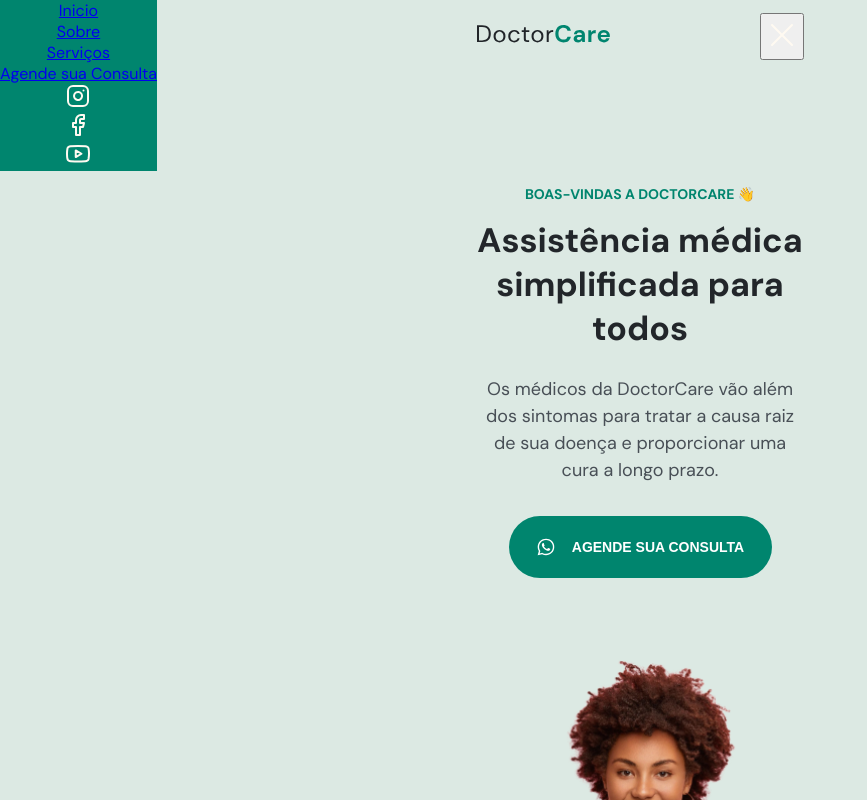
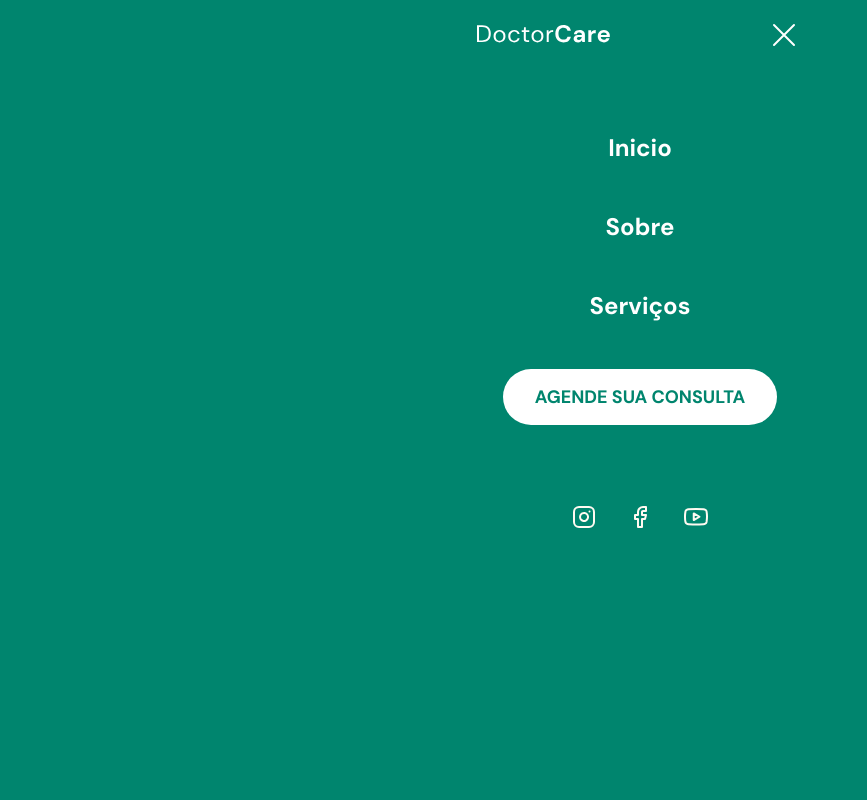
Before and after one commit to Dodspinello/doctorcare, a plain HTML site: page index.html in a window 1280 px wide. Both pictures are taken after a click on the button "Abrir Menu". Shown: the top 800 px of the page, without its empty margins (0-867 px from the left). Drawn offline with Linux system fonts and the light colour scheme.

Commit message:
acessibilidade button + js + css

```diff
--- a/index.html
+++ b/index.html
@@ -12,7 +12,7 @@
       rel="stylesheet"
     />
   </head>
-  <body onscroll="onScroll()" class="menu-expanded">
+  <body onscroll="onScroll()" class="">
     <nav id="navegac" class="">
       <div class="wrapper">
         <a class="logo" href="#">
@@ -77,7 +77,7 @@
 
           <ul class="social-links">
             <li>
-              <a href="https://instagram.com/"
+              <a target="_blank" href="https://instagram.com/"
                 ><svg
                   width="24"
                   height="24"
@@ -110,7 +110,7 @@
               </a>
             </li>
             <li>
-              <a href="https://facebook.com/"
+              <a target="_blank" href="https://facebook.com/"
                 ><svg
                   width="24"
                   height="24"
@@ -129,7 +129,7 @@
               </a>
             </li>
             <li>
-              <a href="https://youtube.com/"
+              <a target="_blank" href="https://youtube.com/"
                 ><svg
                   width="24"
                   height="24"
@@ -156,7 +156,12 @@
             </li>
           </ul>
         </div>
-        <button class="open-menu">
+        <button
+          aria-expanded="false"
+          aria-label="Abrir Menu"
+          onclick="openMenu()"
+          class="open-menu"
+        >
           <svg
             width="40"
             height="40"
@@ -187,7 +192,12 @@
             />
           </svg>
         </button>
-        <button class="close-menu">
+        <button
+          aria-expanded="true"
+          aria-label="Fechar menu"
+          onclick="closeMenu()"
+          class="close-menu"
+        >
           <svg
             width="40"
             height="40"
--- a/main.js
+++ b/main.js
@@ -5,3 +5,11 @@ function onScroll() {
     navegac.classList.remove('scroll')
   }
 }
+
+function openMenu() {
+  document.body.classList.add('menu-expanded')
+}
+
+function closeMenu() {
+  document.body.classList.remove('menu-expanded')
+}
--- a/style.css
+++ b/style.css
@@ -29,6 +29,8 @@ body {
   font-size: 1.6rem;
 
   text-align: center;
+
+  overflow: overlay;
 }
 
 .wrapper {
@@ -171,11 +173,24 @@ nav.scroll svg:nth-child(1) path {
   fill: white;
 }
 
-nav.scroll svg:nth-child(2) path {
+nav.scroll button path {
   stroke: white;
 }
 
+nav button {
+  background: none;
+  border: none;
+  cursor: pointer;
+}
 /*======== MENU-EXPANDED =================================*/
+bodu.menu-expanded {
+  overflow: hidden;
+}
+
+body.menu-expanded > :not(nav) {
+  display: none;
+}
+
 .menu,
 .close-menu,
 body.menu-expanded .open-menu {
@@ -194,8 +209,69 @@ body.menu-expanded .menu {
   top: 0;
   left: 0;
   background: var(--primary-color);
+
+  width: 100vw;
+  height: 100vh;
+
+  padding-top: var(--nav-height);
 }
 
 body.menu-expanded nav {
   position: relative;
 }
+
+.menu ul:nth-child(1) {
+  display: flex;
+  flex-direction: column;
+  gap: 4.8rem;
+
+  margin-top: 6rem;
+
+  font-size: 2.4rem;
+  font-weight: 700;
+  line-height: 3.1rem;
+}
+
+.menu ul li a {
+  color: white;
+  text-decoration: none;
+}
+
+.menu .button {
+  background: white;
+  border-radius: 4rem;
+  font-size: 1.8rem;
+  font-weight: 700;
+  line-height: normal2.3rem;
+  text-transform: uppercase;
+  text-decoration: none;
+
+  color: var(--primary-color);
+
+  display: inline-block;
+  padding: 16px 32px;
+
+  margin-top: 4.8rem;
+  margin-bottom: 8rem;
+}
+
+.social-links {
+  display: flex;
+  align-items: center;
+  justify-content: center;
+  gap: 3.2rem;
+}
+
+body.menu-expanded .logo,
+body.menu-expanded nav button {
+  position: relative;
+  z-index: 100;
+}
+
+body.menu-expanded .logo path {
+  fill: white;
+}
+
+body.menu-expanded button path {
+  stroke: white;
+}
```
